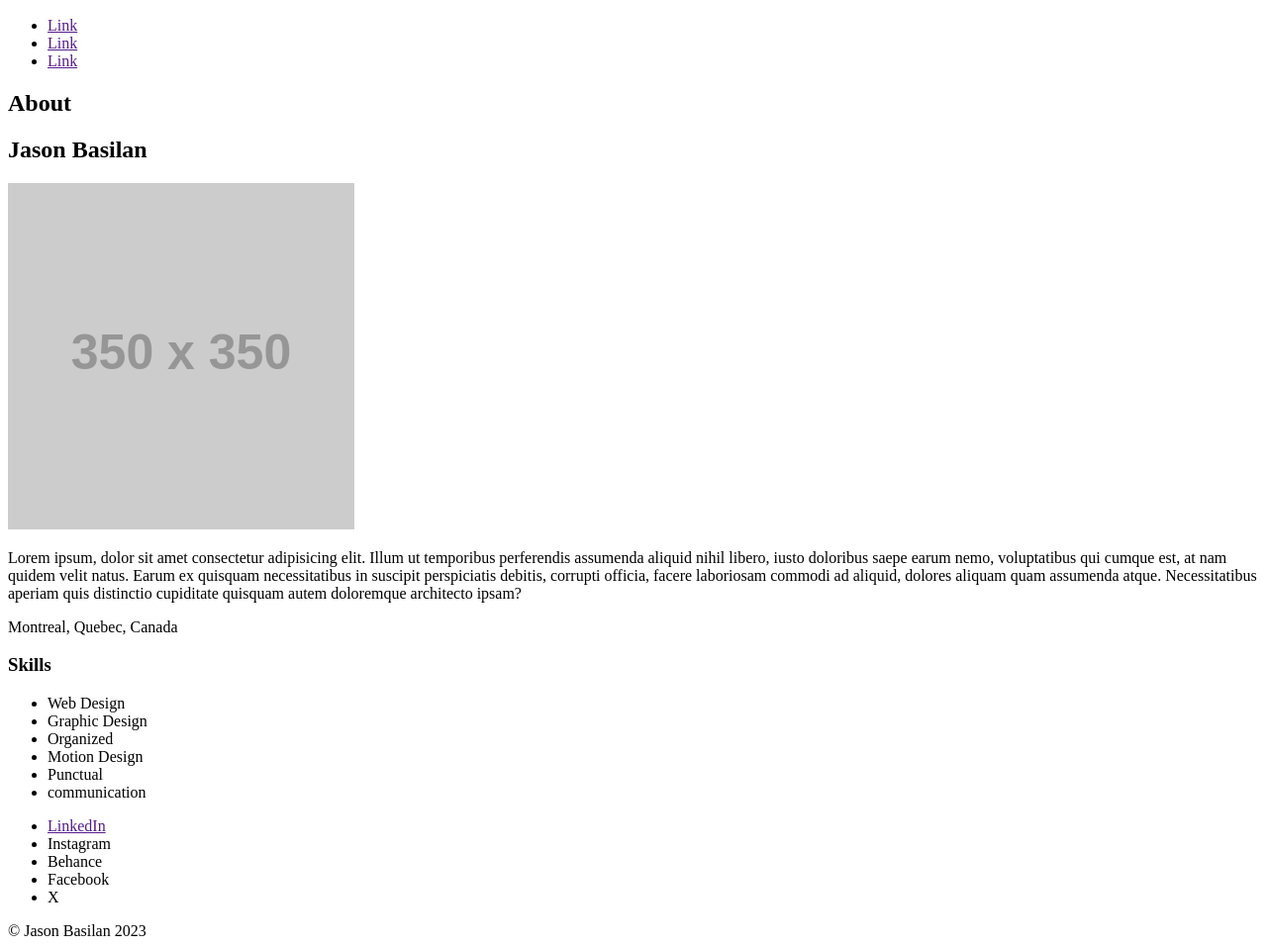
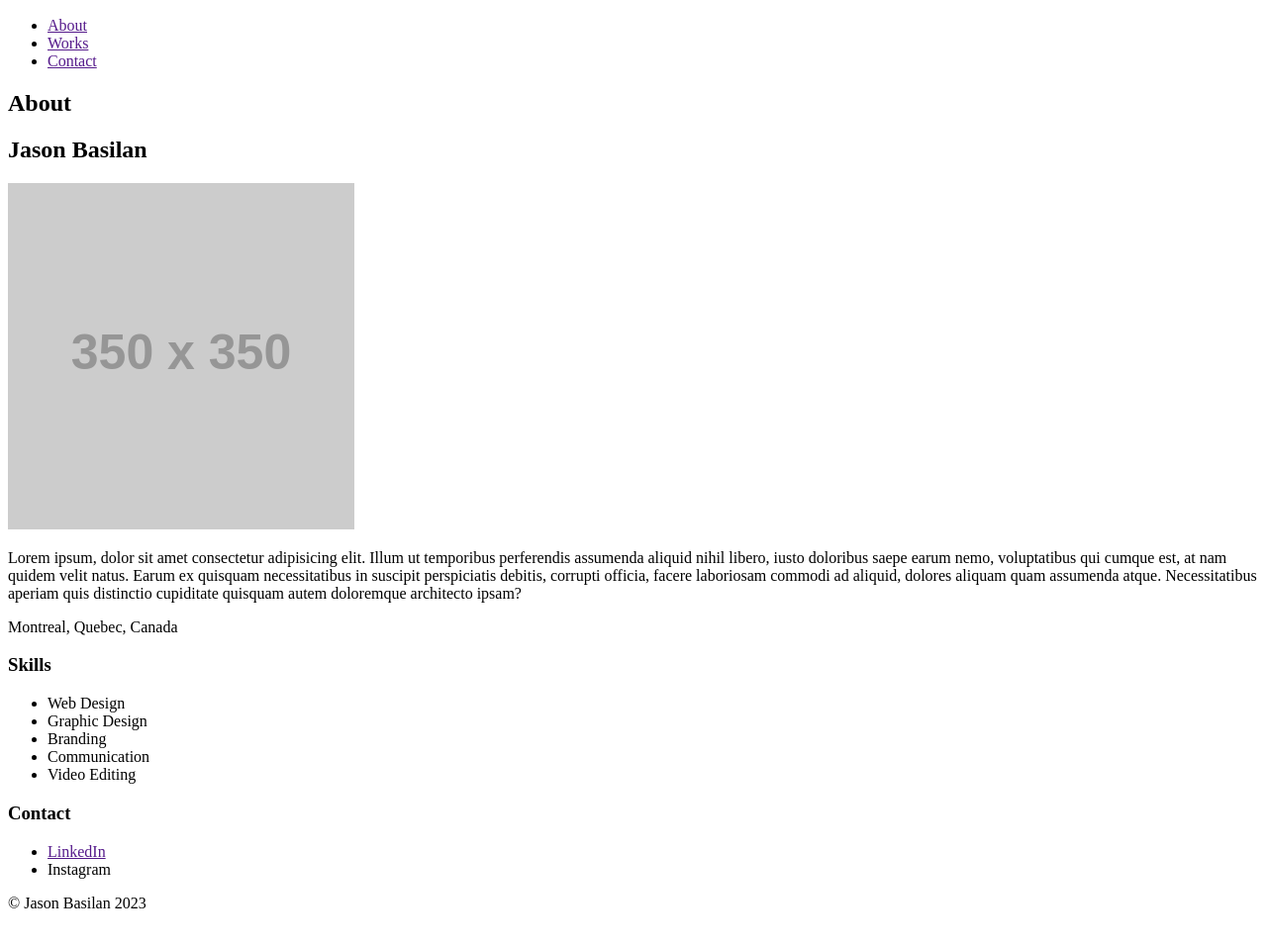
Before and after one commit to Jason2B/412-web5, a plain HTML site: page template-demo.html in a window 1280 px wide. Shown: the part 61-1019 px from the top of the page at 99% size. After the commit the page ends 991 px from the top, so only its background shows below. Drawn offline with Linux system fonts and the light colour scheme; placeholder pictures from the web are drawn by us.

Commit message:
Minor Updates

```diff
--- a/template-demo.html
+++ b/template-demo.html
@@ -3,7 +3,7 @@
 <head>
     <meta charset="UTF-8">
     <meta name="viewport" content="width=device-width, initial-scale=1.0">
-    <title>Portfolio Template Demo</title>
+    <title>Jason Basilan</title>
 </head>
 
 <body>
@@ -11,9 +11,9 @@
     <img src="https://placehold.co/50" alt="">
     <nav>
         <ul>
-            <li><a href="">Link</a></li>
-            <li><a href="">Link</a></li>
-            <li><a href="">Link</a></li>
+            <li><a href="">About</a></li>
+            <li><a href="">Works</a></li>
+            <li><a href="">Contact</a></li>
         </ul>
     </nav>
 </header>
@@ -32,22 +32,20 @@
         <ul>
             <li>Web Design</li>
             <li>Graphic Design</li>
-            <li>Organized</li>
-            <li>Motion Design</li>
-            <li>Punctual</li>
-            <li>communication</li>
+            <li>Branding</li>
+            <li>Communication</li>
+            <li>Video Editing</li>
         </ul>
 
     </section>
 </main>
 
 <footer>
-    <section><ul>
+    <section>
+    <h3>Contact</h3>
+    <ul>
         <li><a href="">LinkedIn</a></li>
         <li><a href=""></a>Instagram</li>
-        <li><a href=""></a>Behance</li>
-        <li><a href=""></a>Facebook</li>
-        <li><a href=""></a>X</li>
     </ul>
     </section>
     <section>
```
